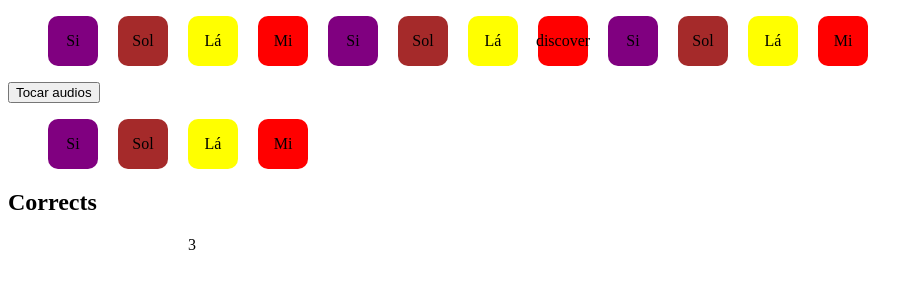
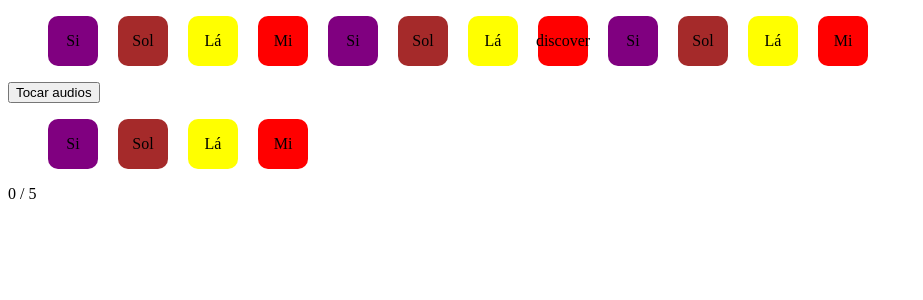
Before and after one commit to projetopcludico/tests-playground, a Vue app: page / in a window 1280 px wide. Shown: the top 300 px of the page, without its empty margins (0-923 px from the left). Built offline with nearby package versions, Linux system fonts and the light colour scheme.

Commit message:
Arrumando respostas dos sons

```diff
--- a/src/stores/global.js
+++ b/src/stores/global.js
@@ -34,9 +34,9 @@ export const useAplicationStore = defineStore('aplicationStore', () => {
           },
         },
       },
-    },
-
-    sounds:{
+      sounds: {
+        required: 5,
+        countResponses: 0,
         objects: [
             {id: 1, path: '/sounds/C4.mp3', name: 'Dó', color: 'blue'},
             {id: 2, path: '/sounds/D4.mp3', name: 'Ré', color: 'green'},
@@ -46,8 +46,8 @@ export const useAplicationStore = defineStore('aplicationStore', () => {
             {id: 6, path: '/sounds/A4.mp3', name: 'Lá', color: 'yellow'},
             {id: 7, path: '/sounds/B4.mp3', name: 'Si', color: 'purple'},
         ],
-
-    }
+      }
+    },
   });
 
   return{
--- a/src/views/HomeView.vue
+++ b/src/views/HomeView.vue
@@ -46,21 +46,25 @@ audioStore.playAudio(path);
   const expectedCount = sequenceStore.correctResponses.filter(id => id !== null).length
   if (response.value.length === expectedCount) {
     if (verifyResponse(response.value, sequenceStore.correctResponses)) {
-      console.log('Parabéns! Você certou');
+      aplicationStore.aplication.themes.sounds.countResponses++;
+      sequenceStore.mountSequence(4, 12, 1, aplicationStore.aplication.themes.sounds.objects);
+      response.value = [];
+      console.log("Acertou!");
     } else{
-        console.log('Errou ou programei errado')
+      sequenceStore.mountSequence(4, 12, 1, aplicationStore.aplication.themes.sounds.objects);
+      console.log("Errou!");
     }
   }
 }
 
 onMounted(() => {
-  sequenceStore.mountSequence(4, 12, 1, aplicationStore.aplication.sounds.objects)
-  console.log(sequenceStore.sequence)
+  sequenceStore.mountSequence(4, 12, 1, aplicationStore.aplication.themes.sounds.objects);
+  console.log(sequenceStore.sequence);
 })
 
 </script>
 <template>
-  <ul>
+  <ul class="sequence">
     <li
       v-for="(sound, index) in sequenceStore.sequence"
       :key="index"
@@ -80,19 +84,18 @@ onMounted(() => {
       :style="{
         backgroundColor: sound.color,
       }"
-      @click="respond(sound.id, sound, sound.path)"
+      @click="respond(sound.id, sound, sound.path); console.log(sound)"
     >
       {{ sound.name }}
     </li>
   </ul>
-  <h2>Corrects</h2>
-  <ul>
-    <li v-for="id in sequenceStore.correctResponses">
-      {{ id }}
-    </li>
-  </ul>
+  <p>{{ aplicationStore.aplication.themes.sounds.countResponses }} / {{ aplicationStore.aplication.themes.sounds.required }}</p>
+
 </template>
 <style scoped>
+.sequence {
+  flex-wrap: wrap;
+}
 ul {
   display: flex;
   gap: 20px;
```
